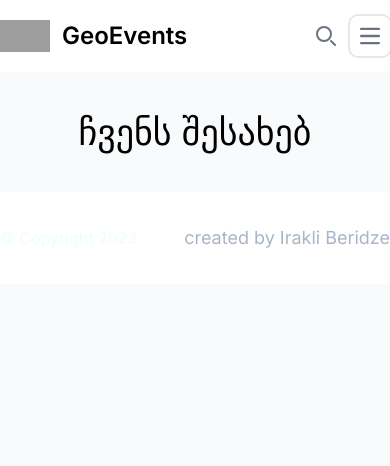
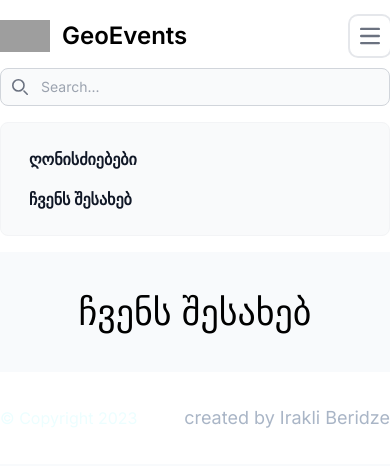
Before and after one commit to giorgideveloper/GeoEvents, a Next.js app: page /about in a window 390 px wide. Both pictures are taken after a click on the button "Open main menu". Shown: the top 466 px of the page. Built offline with nearby package versions, Linux system fonts and the light colour scheme; grey boxes are pictures that could not be loaded.

Commit message:
fix menu bug

```diff
--- a/src/app/(main)/components/Navbar/Navbar.jsx
+++ b/src/app/(main)/components/Navbar/Navbar.jsx
@@ -1,10 +1,14 @@
 'use client';
 import Image from 'next/image';
 import Link from 'next/link';
-import React from 'react';
+import React, { useState } from 'react';
 import Search from '../Search/Search';
-import Language from './language/Language';
+
 export default function Navbar() {
+	const [isSearchOpen, setIsSearchOpen] = useState(false);
+	const toggleSearch = () => {
+		setIsSearchOpen(!isSearchOpen);
+	};
 	return (
 		<>
 			<nav className='bg-white border-gray-200 dark:bg-gray-900'>
@@ -30,7 +34,7 @@ export default function Navbar() {
 							className='md:hidden text-gray-500 dark:text-gray-400 hover:bg-gray-100 dark:hover:bg-gray-700 focus:outline-none focus:ring-4 focus:ring-gray-200 dark:focus:ring-gray-700 rounded-lg text-sm p-2.5 mr-1'
 						>
 							<svg
-								className='w-5 h-5'
+								className='w-5 h-5 hidden'
 								aria-hidden='true'
 								xmlns='http://www.w3.org/2000/svg'
 								fill='none'
@@ -75,6 +79,7 @@ export default function Navbar() {
 							className='inline-flex items-center p-2 w-10 h-10 justify-center text-sm text-gray-500 rounded-lg md:hidden hover:bg-gray-100 focus:outline-none focus:ring-2 focus:ring-gray-200 dark:text-gray-400 dark:hover:bg-gray-700 dark:focus:ring-gray-600'
 							aria-controls='navbar-search'
 							aria-expanded='false'
+							onClick={toggleSearch}
 						>
 							<span className='sr-only'>Open main menu</span>
 							<svg
@@ -95,7 +100,9 @@ export default function Navbar() {
 						</button>
 					</div>
 					<div
-						className='items-center justify-between hidden w-full md:flex md:w-auto md:order-1'
+						className={`items-center justify-between ${
+							isSearchOpen ? 'block' : 'hidden'
+						} w-full md:flex md:w-auto md:order-1`}
 						id='navbar-search'
 					>
 						<div className='relative mt-3 md:hidden'>
```
